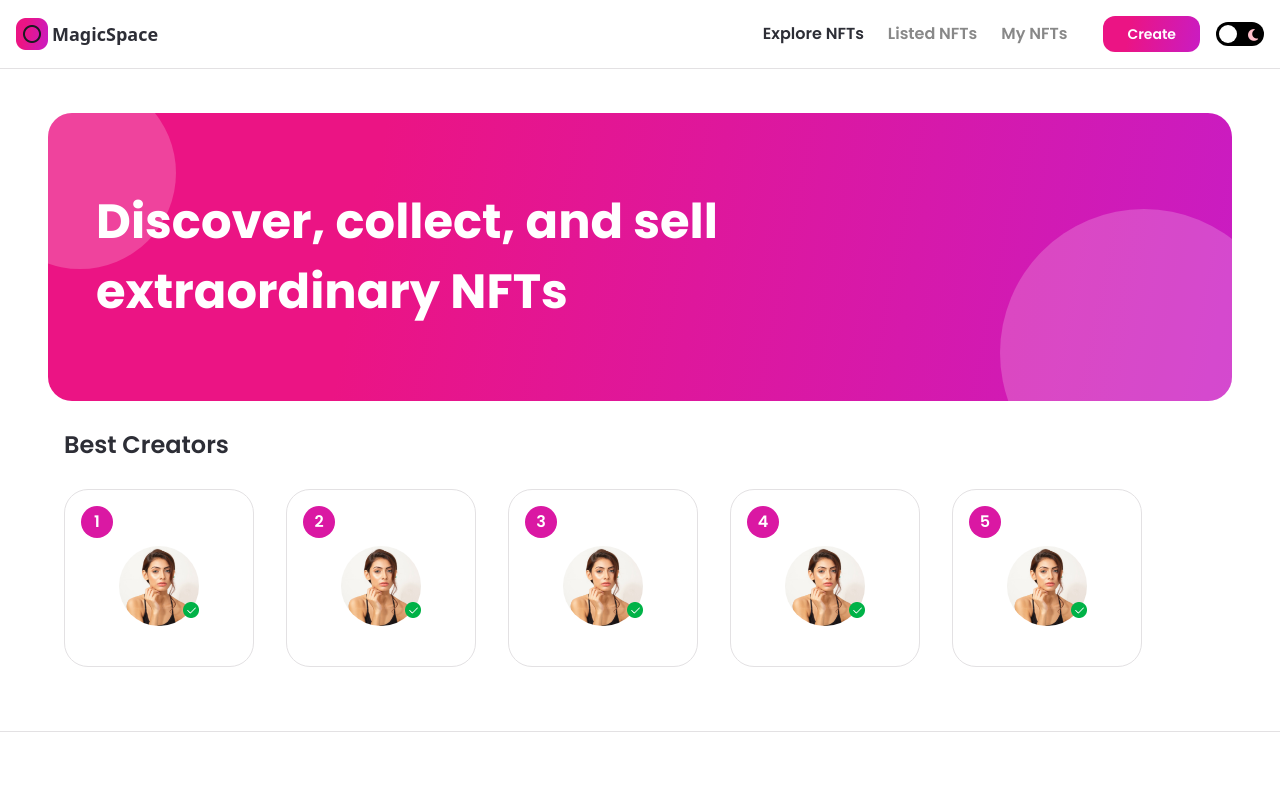
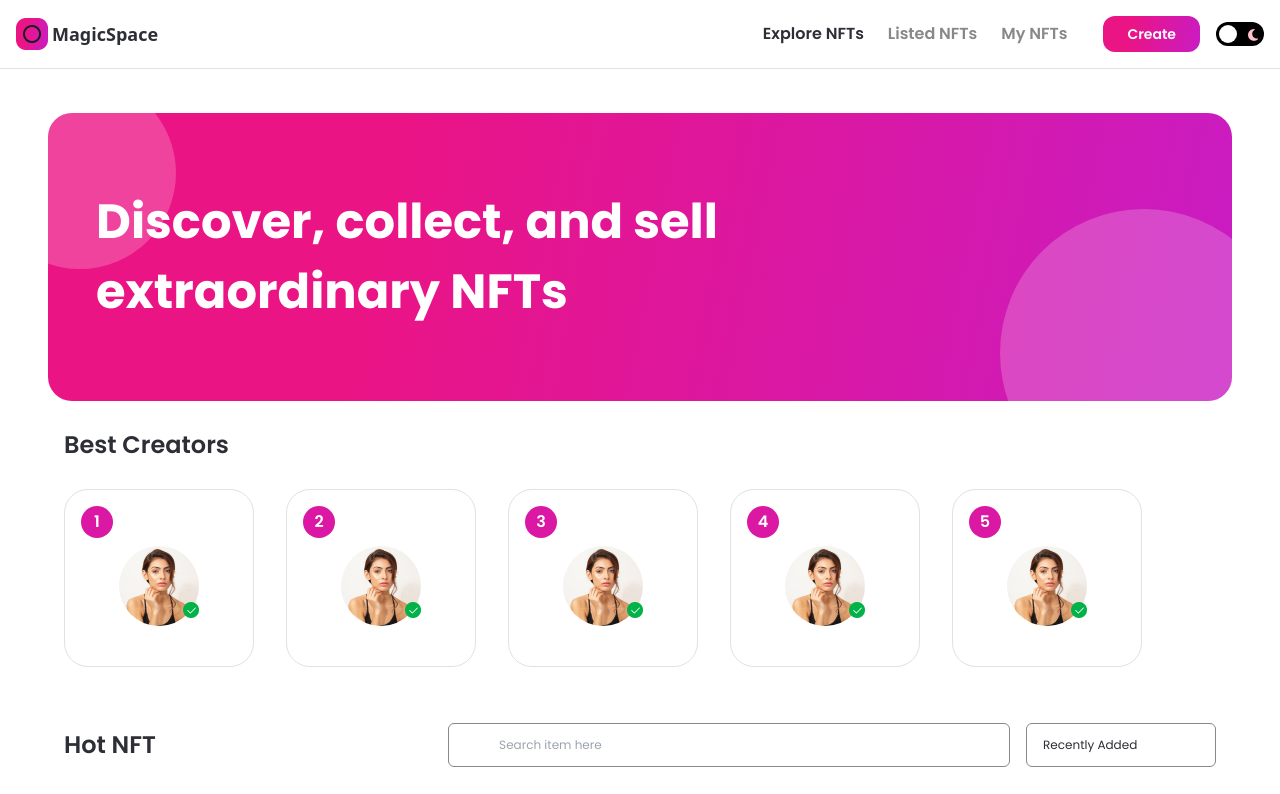
Before and after one commit to Joseeph5/NFT-Marketplace, a Next.js app: page / in a window 1280 px wide. Shown: the top 794 px of the page. Built offline with nearby package versions, Linux system fonts and the light colour scheme.

Commit message:
SearchBar

```diff
--- /dev/null
+++ b/components/SearchBar.tsx
@@ -0,0 +1,66 @@
+import React, { useState } from 'react';
+import { useTheme } from 'next-themes';
+import Image from 'next/image';
+
+import images from '../assets';
+
+function SearchBar({ activeSelect, setActiveSelect, handleSearch, clearSearch }: any) {
+  const [search, setSearch] = useState<string>('');
+  const [toggle, setToggle] = useState(false);
+  const [debouncedSearch, setDebouncedSearch] = useState(search);
+  const { theme } = useTheme();
+  return (
+    <>
+      <div className="flex-1 flexCenter dark:bg-nft-black-2 bg-white border dark:border-nft-black-2 border-nft-gray-2 py-3 px-4 rounded-md">
+        <Image
+          src={images.search}
+          objectFit="contain"
+          width={20}
+          height={20}
+          alt="search"
+          className={theme === 'light' ? 'filter invert' : undefined}
+        />
+        <input
+          type="text"
+          placeholder="Search item here"
+          className="dark:bg-nft-black-2 bg-white mx-4 w-full font-poppins dark:text-white text-nft-black-1 font-normal text-xs outline-none"
+          onChange={(e) => setDebouncedSearch(e.target.value)}
+          value={debouncedSearch}
+        />
+      </div>
+
+      <div
+        onClick={() => setToggle(!toggle)}
+        className="relative flexBetween ml-4 sm:ml-0 sm:mt-2 min-w-190 cursor-pointer dark:bg-nft-black-2 bg-white border dark:border-nft-black-2 border-nft-gray-2 py-3 px-4 rounded-md">
+        <p className="font-poppins dark:text-white text-nft-black-1 font-normal text-xs">
+          {activeSelect}
+        </p>
+        <Image
+          src={images.arrow}
+          objectFit="contain"
+          width={15}
+          height={15}
+          alt="arrow"
+          className={theme === 'light' ? 'filter invert' : undefined}
+        />
+
+        {toggle && (
+          <div className="absolute top-full left-0 right-0 w-full mt-3 z-10 dark:bg-nft-black-2 bg-white border dark:border-nft-black-2 border-nft-gray-2 py-3 px-4 rounded-md">
+            {['Recently added', 'Price (low to high)', 'Price (high to low)'].map(
+              (item) => (
+                <p
+                  className="font-poppins dark:text-white text-nft-black-1 font-normal text-xs my-3 cursor-pointer"
+                  onClick={() => setActiveSelect(item)}
+                  key={item}>
+                  {item}
+                </p>
+              )
+            )}
+          </div>
+        )}
+      </div>
+    </>
+  );
+}
+
+export default SearchBar;
--- a/pages/index.tsx
+++ b/pages/index.tsx
@@ -6,6 +6,7 @@ import Image from 'next/image';
 import { Banner, CreatorCard } from '../components';
 import images from '../assets';
 import { useTheme } from 'next-themes';
+import { NftList } from '../components/';
 
 const Home: NextPage = () => {
   const parentRef = useRef<HTMLInputElement>(null);
@@ -101,6 +102,7 @@ const Home: NextPage = () => {
               )}
             </div>
           </div>
+          <NftList />
         </div>
       </div>
     </div>
```
